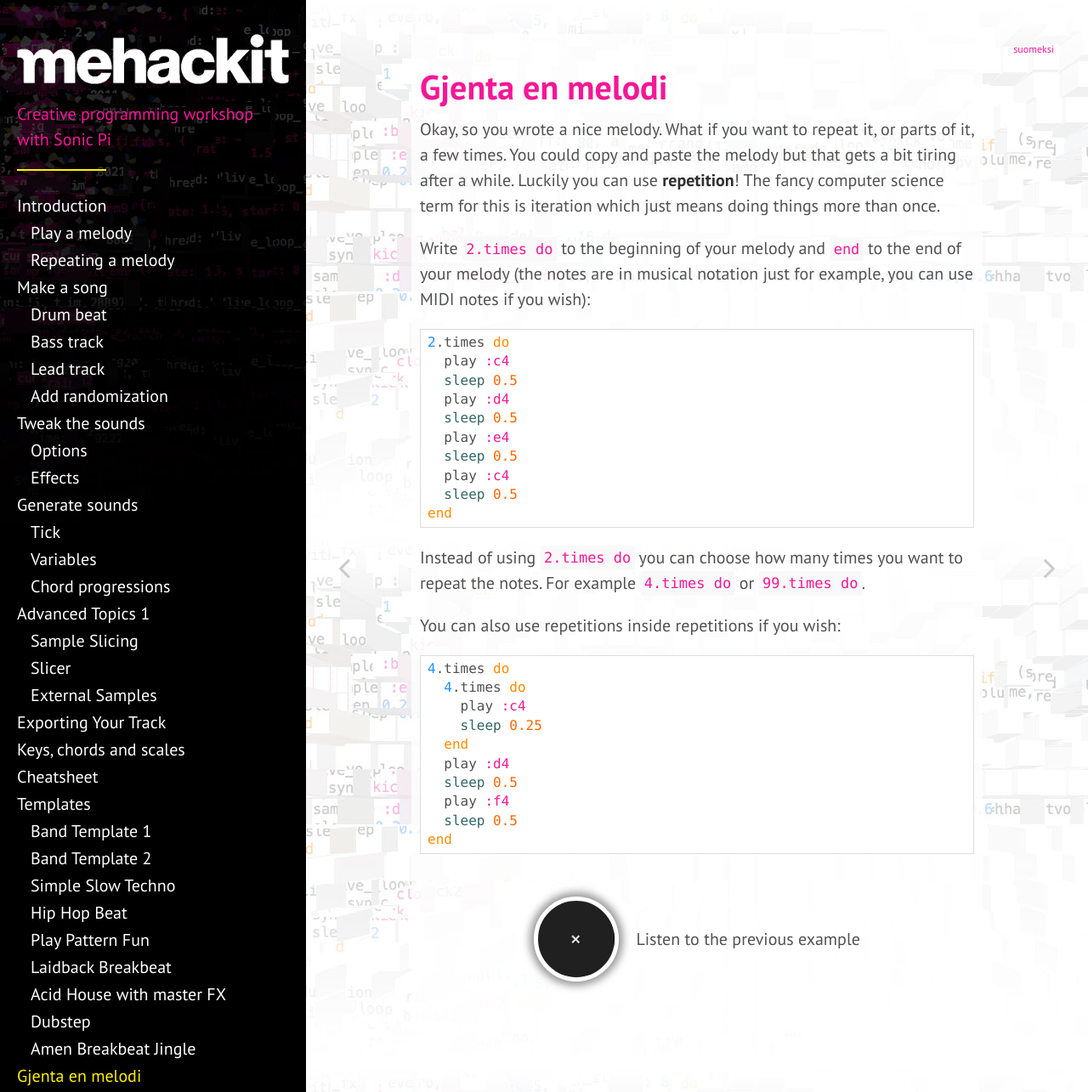
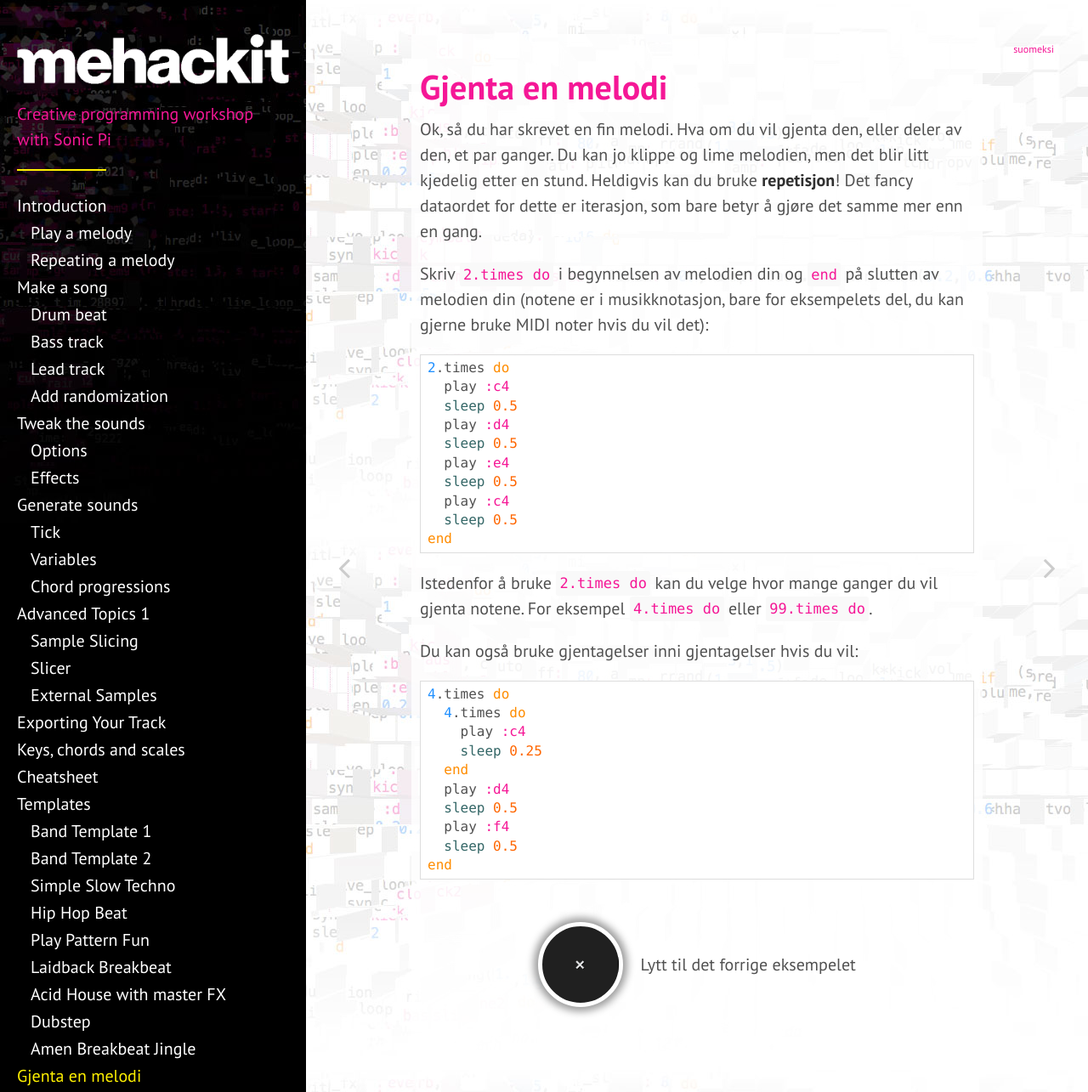
Before and after one commit to mehackit/sonic-pi-workshop, a Jekyll site: the page built from _exercises/no/01-introduction/03-loop-a-melody.md, in a window 1280 px wide and 1285 px high. Shown: the whole window at 85% size. Built offline with Jekyll 4.4.1, drawn with Linux system fonts in a browser that asks for light colours; nearby versions of some CDN libraries.

Commit message:
Translate 01-03 to no

```diff
--- a/_exercises/no/01-introduction/03-loop-a-melody.md
+++ b/_exercises/no/01-introduction/03-loop-a-melody.md
@@ -5,9 +5,9 @@ lang: en
 layout: exercise
 ---
 
-Okay, so you wrote a nice melody. What if you want to repeat it, or parts of it, a few times. You could copy and paste the melody but that gets a bit tiring after a while. Luckily you can use **repetition**! The fancy computer science term for this is iteration which just means doing things more than once.
+Ok, så du har skrevet en fin melodi. Hva om du vil gjenta den, eller deler av den, et par ganger. Du kan jo klippe og lime melodien, men det blir litt kjedelig etter en stund. Heldigvis kan du bruke **repetisjon**! Det fancy dataordet for dette er iterasjon, som bare betyr å gjøre det samme mer enn en gang.
 
-Write `2.times do` to the beginning of your melody and `end` to the end of your melody (the notes are in musical notation just for example, you can use MIDI notes if you wish):
+Skriv `2.times do` i begynnelsen av melodien din og `end` på slutten av melodien din (notene er i musikknotasjon, bare for eksempelets del, du kan gjerne bruke MIDI noter hvis du vil det):
 
 {% highlight ruby %}
 2.times do
@@ -22,9 +22,9 @@ Write `2.times do` to the beginning of your melody and `end` to the end of your
 end
 {% endhighlight %}
 
-Instead of using `2.times do` you can choose how many times you want to repeat the notes. For example `4.times do` or `99.times do`.
+Istedenfor å bruke `2.times do` kan du velge hvor mange ganger du vil gjenta notene. For eksempel `4.times do` eller `99.times do`.
 
-You can also use repetitions inside repetitions if you wish:
+Du kan også bruke gjentagelser inni gjentagelser hvis du vil:
 
 {% highlight ruby %}
 4.times do
@@ -39,4 +39,4 @@ You can also use repetitions inside repetitions if you wish:
 end
 {% endhighlight %}
 
-{% include player.html filepath="/assets/audio/looping-melody.mp3" description="Listen to the previous example" %}
+{% include player.html filepath="/assets/audio/looping-melody.mp3" description="Lytt til det forrige eksempelet" %}
```
